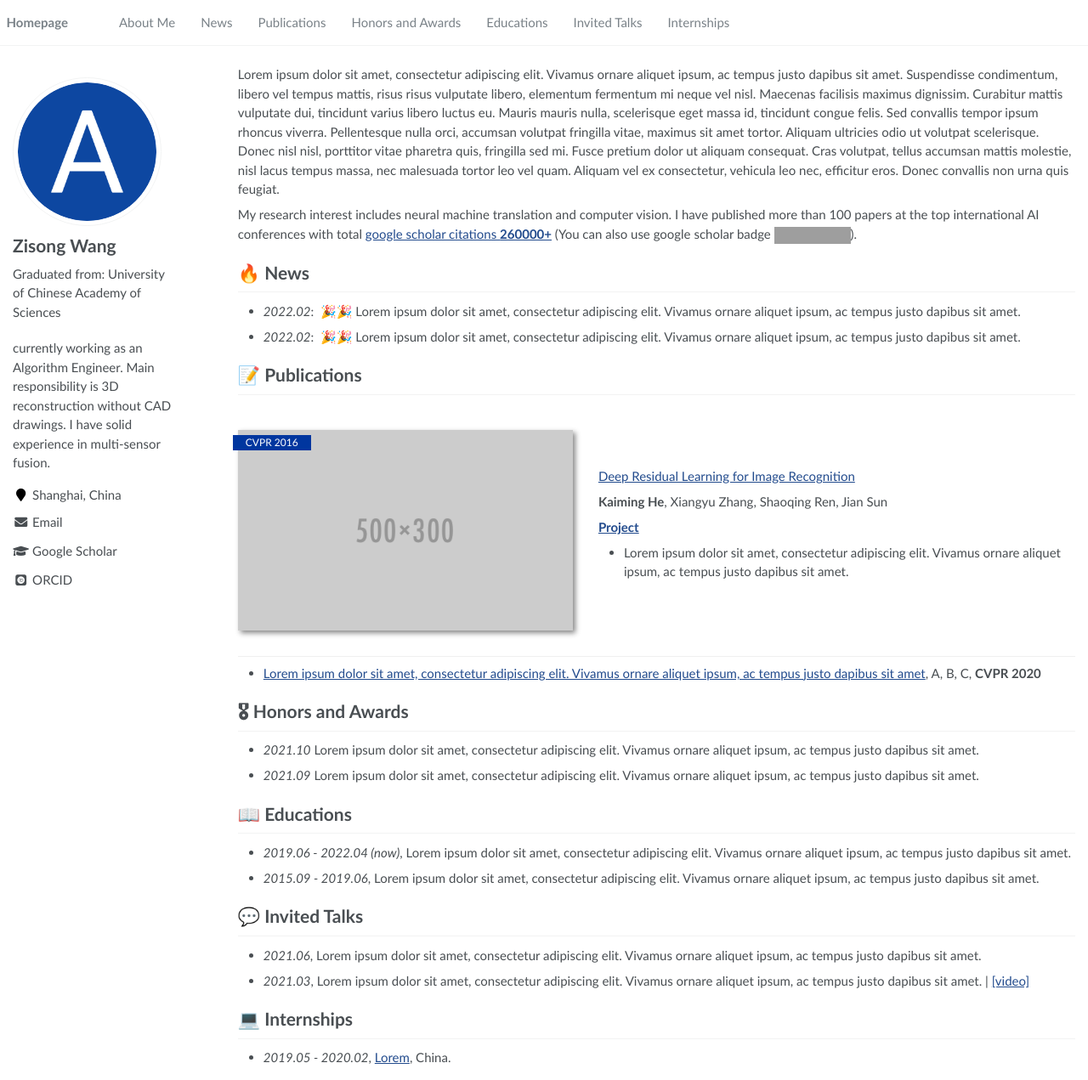
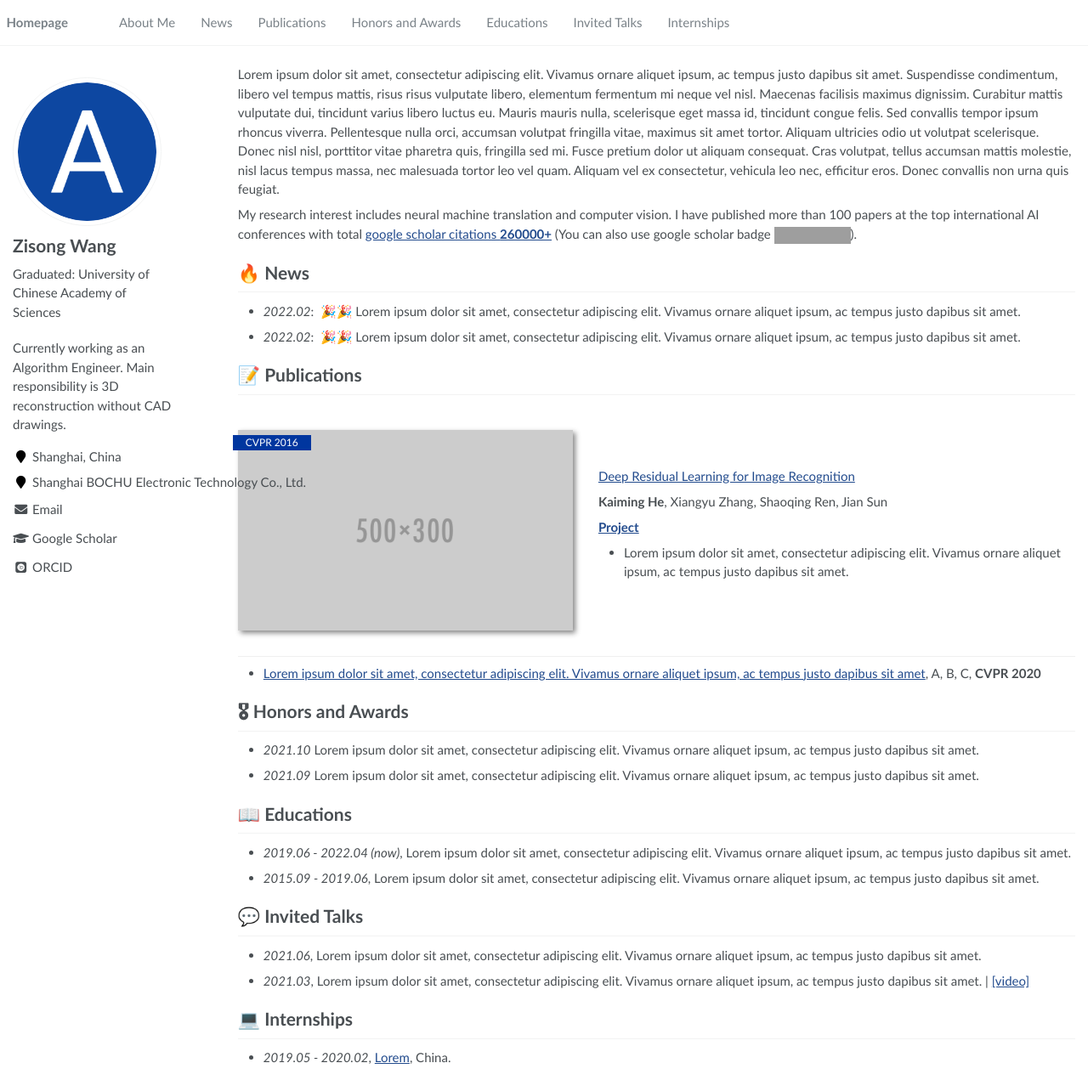
Before and after one commit to wzs-go/zisongwang-homepage, a Jekyll site: the page built from _pages/about.md, in a window 1280 px wide and 1271 px high. Shown: the whole window at 85% size. Built offline with Jekyll 4.4.1, drawn with Linux system fonts in a browser that asks for light colours; some web fonts are replaced; grey boxes are pictures that could not be loaded.

Commit message:
update config

```diff
--- a/_config.yml
+++ b/_config.yml
@@ -7,7 +7,7 @@
 
 # Site Settings
 title                    : "Zisong Wang"
-description              : "currently working as an Algorithm Engineer. Main responsibility is 3D reconstruction without CAD drawings. I have solid experience in multi-sensor fusion. "
+description              : "Currently working as an Algorithm Engineer. Main responsibility is 3D reconstruction without CAD drawings. "
 repository               : "wzs-go/zisongwang-homepage"
 google_scholar_stats_use_cdn : true
 
@@ -23,9 +23,9 @@ baidu_site_verification  :  # get baidu_site_verification from https://ziyuan.ba
 author:
   name             : "Zisong Wang"
   avatar           : "images/android-chrome-512x512.png"
-  bio              : "Graduated from: University of Chinese Academy of Sciences"
+  bio              : "Graduated: University of Chinese Academy of Sciences"
   location         : "Shanghai, China"
-  employer         :
+  employer         : "Shanghai BOCHU Electronic Technology Co., Ltd."
   pubmed           :
   googlescholar    : "https://scholar.google.com/citations?user=SCHOLAR_ID&user=dFOGaOgAAAAJ"
   email            : "zisongwang1997@gmail.com"
```
